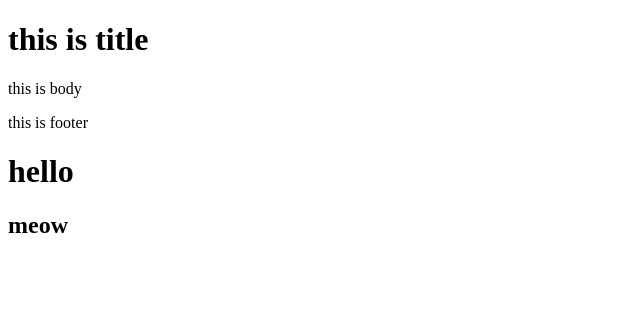
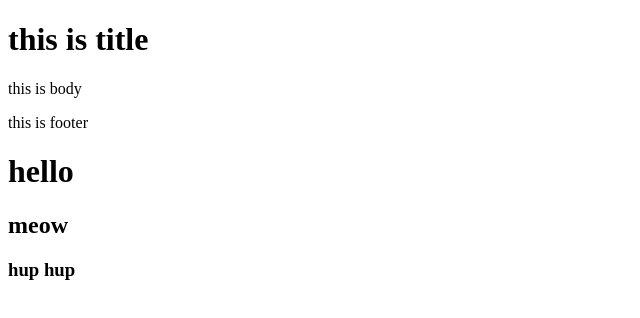
Before and after one commit to RasoolB/githubtest, a plain HTML site: page index.html in a window 1280 px wide. Shown: the full height of the page, 0-640 px from the left. Drawn offline with Linux system fonts and the light colour scheme.

Commit message:
hup up added

```diff
--- a/index.html
+++ b/index.html
@@ -22,6 +22,7 @@
     <h2>
         meow
     </h2>
+    <h3>hup hup</h3>
 
 
 
```
